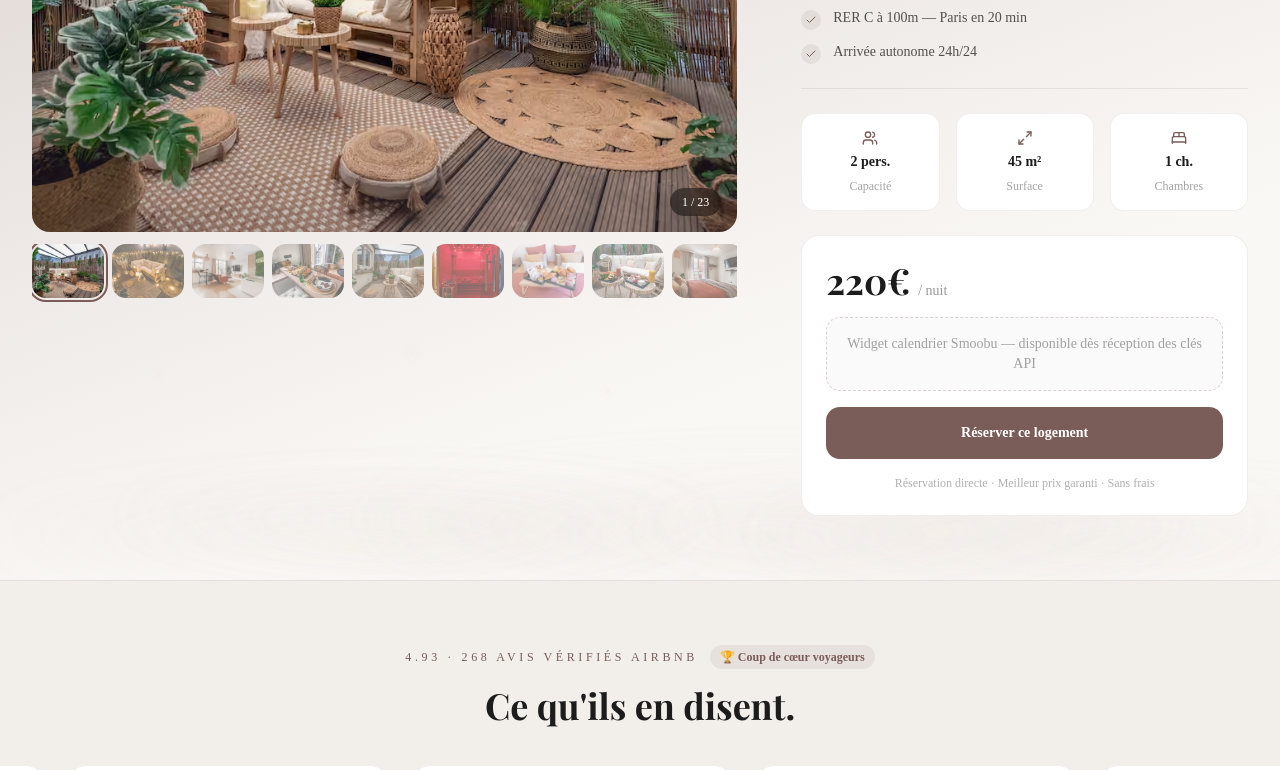
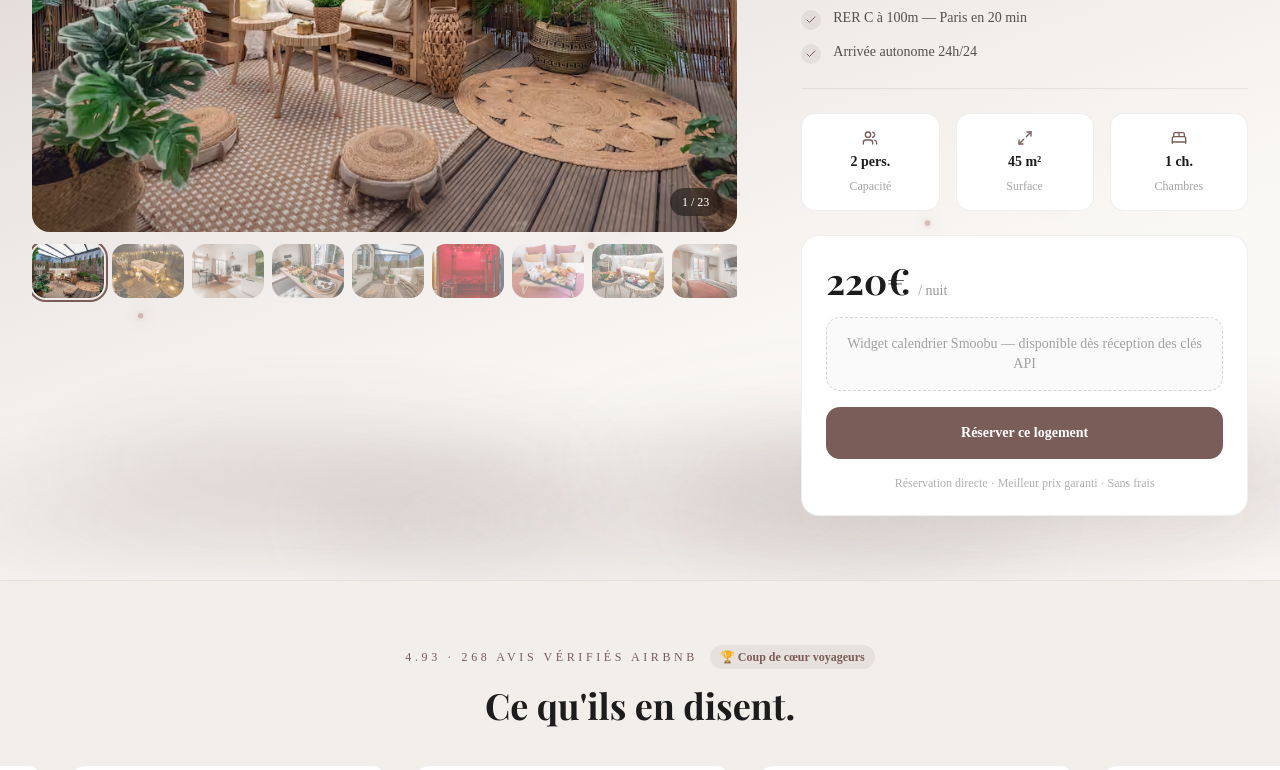
Before and after one commit to hsdigitalcorp-cpu/Wonderroomz, a Next.js app: page /en/logements/o-spa-zen in a window 1280 px wide. Shown: the part 505-1275 px from the top of the page. Built offline with nearby package versions, Linux system fonts and the light colour scheme; a web font is replaced by a local one.

Commit message:
Boost mist + bubble visibility on O SPA ZEN — darker colors, higher opacity

```diff
--- a/src/components/logements/OspazenDecor.tsx
+++ b/src/components/logements/OspazenDecor.tsx
@@ -155,12 +155,15 @@ function BambooStem({
 
 // ─── Mist layer (Option A) ────────────────────────────────────────────────────
 
+// ─── Mist layer (Option A) ────────────────────────────────────────────────────
+
 const MIST_LAYERS = [
-  { left: "0%",   width: "55%", height: 90,  bottom: 0,   delay: 0,    duration: 8 },
-  { left: "30%",  width: "60%", height: 110, bottom: 0,   delay: 1.5,  duration: 10 },
-  { left: "60%",  width: "55%", height: 80,  bottom: 0,   delay: 0.8,  duration: 9 },
-  { left: "10%",  width: "45%", height: 60,  bottom: 30,  delay: 2.2,  duration: 11 },
-  { left: "50%",  width: "50%", height: 70,  bottom: 20,  delay: 0.4,  duration: 7  },
+  { left: "-5%",  width: "50%", height: 140, bottom: -20, delay: 0,   duration: 9  },
+  { left: "25%",  width: "55%", height: 160, bottom: -30, delay: 1.8, duration: 11 },
+  { left: "55%",  width: "50%", height: 130, bottom: -10, delay: 0.9, duration: 8  },
+  { left: "5%",   width: "42%", height: 100, bottom: 60,  delay: 2.5, duration: 12 },
+  { left: "48%",  width: "48%", height: 110, bottom: 50,  delay: 0.5, duration: 10 },
+  { left: "75%",  width: "35%", height: 90,  bottom: 70,  delay: 3.0, duration: 9  },
 ]
 
 function MistLayer({ left, width, height, bottom, delay, duration }: typeof MIST_LAYERS[0]) {
@@ -173,10 +176,10 @@ function MistLayer({ left, width, height, bottom, delay, duration }: typeof MIST
         width,
         height,
         borderRadius: "50%",
-        background: "radial-gradient(ellipse at center bottom, rgba(220,205,195,0.22) 0%, rgba(200,185,175,0.08) 55%, transparent 100%)",
-        filter: "blur(28px)",
+        background: "radial-gradient(ellipse at center, rgba(122,92,88,0.18) 0%, rgba(100,70,66,0.10) 50%, transparent 100%)",
+        filter: "blur(40px)",
       }}
-      animate={{ opacity: [0.4, 0.85, 0.4], scaleX: [1, 1.06, 1], y: [0, -8, 0] }}
+      animate={{ opacity: [0.6, 1, 0.6], scaleX: [1, 1.08, 1], y: [0, -12, 0] }}
       transition={{ duration, delay, repeat: Infinity, ease: "easeInOut" }}
     />
   )
@@ -185,21 +188,21 @@ function MistLayer({ left, width, height, bottom, delay, duration }: typeof MIST
 // ─── Bubble particle (Option B) ───────────────────────────────────────────────
 
 const BUBBLES = [
-  { left: "8%",  size: 5, delay: 0,    duration: 6,  startY: "88%" },
-  { left: "16%", size: 3, delay: 1.2,  duration: 7,  startY: "90%" },
-  { left: "24%", size: 6, delay: 0.5,  duration: 5.5,startY: "85%" },
-  { left: "33%", size: 4, delay: 2.1,  duration: 8,  startY: "92%" },
-  { left: "41%", size: 3, delay: 0.9,  duration: 6.5,startY: "87%" },
-  { left: "50%", size: 5, delay: 1.7,  duration: 7,  startY: "89%" },
-  { left: "58%", size: 4, delay: 0.3,  duration: 6,  startY: "91%" },
-  { left: "66%", size: 6, delay: 2.4,  duration: 5,  startY: "86%" },
-  { left: "74%", size: 3, delay: 1.0,  duration: 7.5,startY: "90%" },
-  { left: "82%", size: 5, delay: 0.7,  duration: 6,  startY: "88%" },
-  { left: "90%", size: 4, delay: 1.9,  duration: 8,  startY: "92%" },
-  { left: "12%", size: 3, delay: 3.0,  duration: 5.5,startY: "93%" },
-  { left: "47%", size: 4, delay: 2.8,  duration: 7,  startY: "87%" },
-  { left: "71%", size: 3, delay: 3.5,  duration: 6.5,startY: "91%" },
-  { left: "88%", size: 5, delay: 2.6,  duration: 5,  startY: "89%" },
+  { left: "6%",  size: 7,  delay: 0,    duration: 7   },
+  { left: "14%", size: 5,  delay: 1.3,  duration: 8   },
+  { left: "22%", size: 8,  delay: 0.6,  duration: 6   },
+  { left: "31%", size: 5,  delay: 2.2,  duration: 9   },
+  { left: "40%", size: 6,  delay: 1.0,  duration: 7   },
+  { left: "49%", size: 8,  delay: 1.8,  duration: 8   },
+  { left: "57%", size: 5,  delay: 0.4,  duration: 6.5 },
+  { left: "65%", size: 9,  delay: 2.5,  duration: 5.5 },
+  { left: "73%", size: 5,  delay: 1.1,  duration: 8   },
+  { left: "81%", size: 7,  delay: 0.8,  duration: 7   },
+  { left: "89%", size: 6,  delay: 2.0,  duration: 9   },
+  { left: "11%", size: 5,  delay: 3.1,  duration: 6   },
+  { left: "46%", size: 6,  delay: 2.9,  duration: 7.5 },
+  { left: "70%", size: 5,  delay: 3.6,  duration: 7   },
+  { left: "87%", size: 7,  delay: 2.7,  duration: 5.5 },
 ]
 
 function Bubble({ left, size, delay, duration }: typeof BUBBLES[0]) {
@@ -208,25 +211,25 @@ function Bubble({ left, size, delay, duration }: typeof BUBBLES[0]) {
       className="absolute rounded-full"
       style={{
         left,
-        bottom: 0,
+        bottom: "5%",
         width: size,
         height: size,
-        background: `radial-gradient(circle at 35% 35%, rgba(255,245,240,0.9), rgba(220,200,190,0.4))`,
-        boxShadow: `0 0 ${size * 2}px rgba(220,200,190,0.5)`,
+        background: `radial-gradient(circle at 35% 35%, rgba(200,170,160,0.95), rgba(150,110,100,0.5))`,
+        boxShadow: `0 0 ${size * 3}px rgba(170,130,120,0.6), 0 0 ${size}px rgba(200,160,150,0.4)`,
       }}
       animate={{
-        y: [0, -(280 + Math.sin(delay) * 80)],
-        x: [0, Math.cos(delay * 2) * 20, Math.sin(delay) * -15, 0],
-        opacity: [0, 0.8, 0.6, 0],
-        scale: [0.6, 1, 1.1, 0.4],
+        y: [0, -(320 + (delay % 3) * 60)],
+        x: [0, (delay % 2 > 1 ? 1 : -1) * 18, (delay % 2 > 1 ? -1 : 1) * 12, 0],
+        opacity: [0, 0.95, 0.75, 0],
+        scale:   [0.5, 1, 1.15, 0.3],
       }}
       transition={{
         duration,
         delay,
         repeat: Infinity,
-        repeatDelay: delay * 0.3,
+        repeatDelay: 0.5 + (delay % 2),
         ease: "easeOut",
-        times: [0, 0.2, 0.75, 1],
+        times: [0, 0.15, 0.75, 1],
       }}
     />
   )
```
